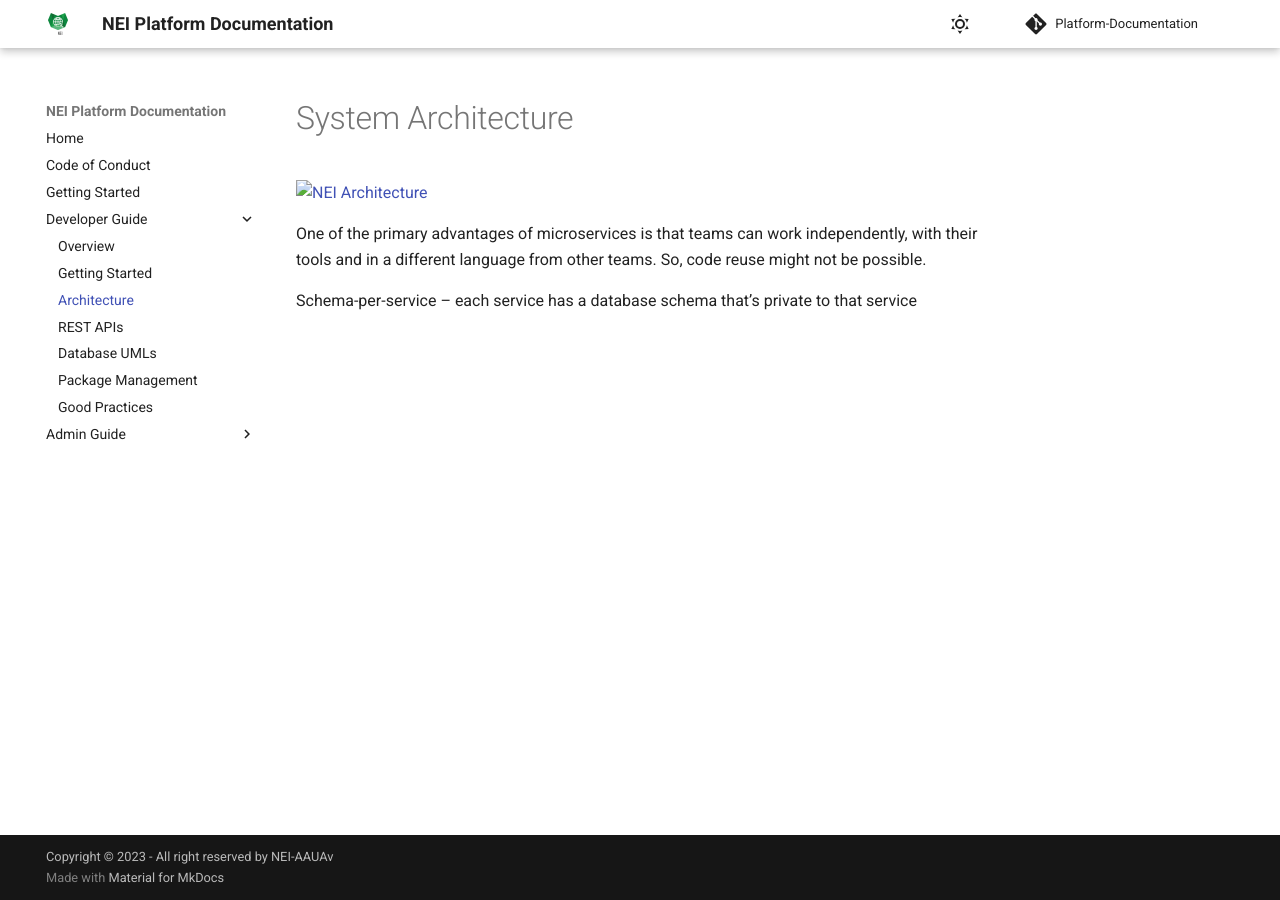
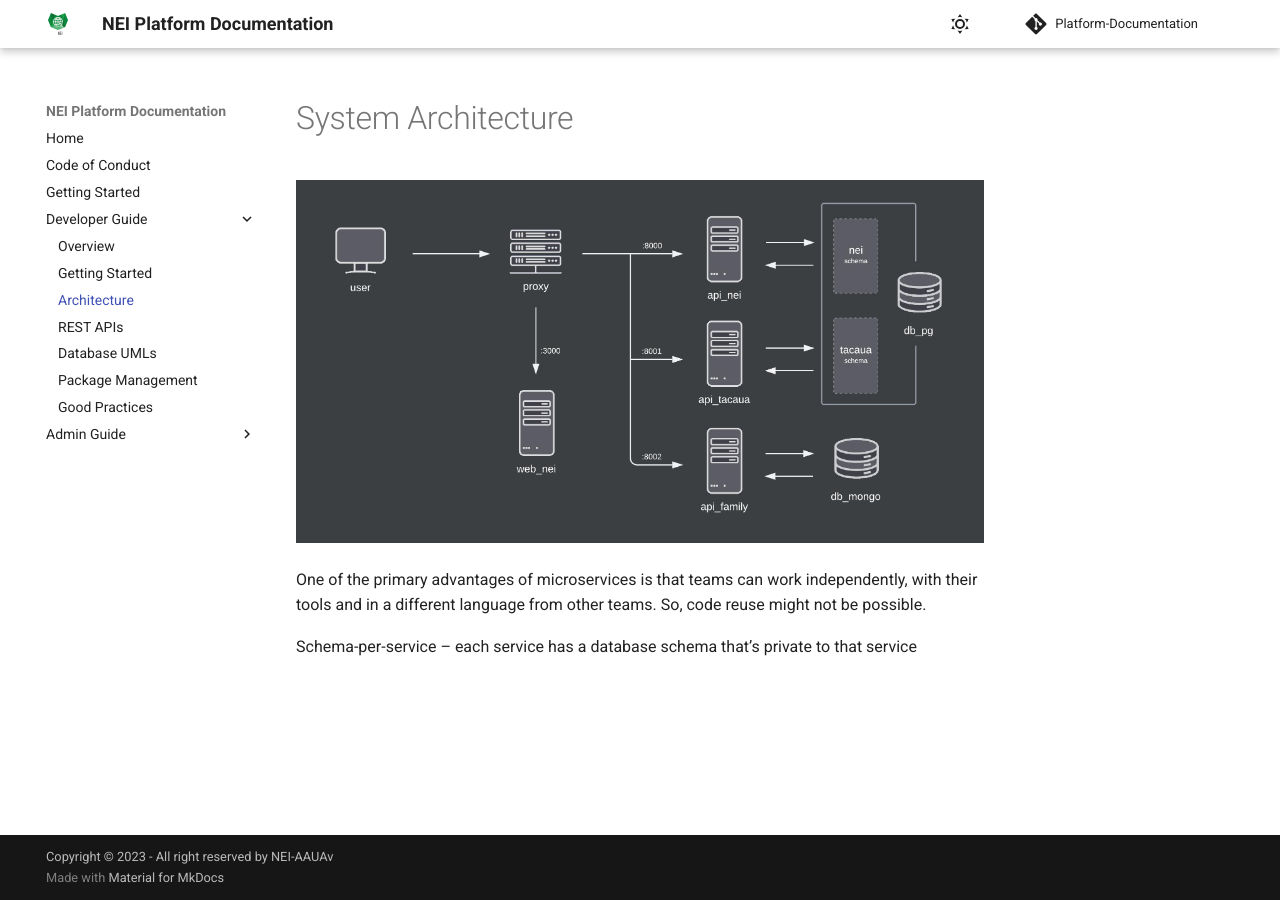
Before and after one commit to NEI-AAUAV/Platform-Documentation, an MkDocs documentation site: the page built from docs/dev-guide/architecture.md, in a window 1280 px wide. Built offline with MkDocs 1.6.1 and Material for MkDocs 9.7.7, drawn with Linux system fonts in a browser that asks for light colours; comment, search, counter and statistics services are not loaded.

Commit message:
fix image paths

```diff
--- a/docs/dev-guide/architecture.md
+++ b/docs/dev-guide/architecture.md
@@ -3,7 +3,7 @@
 
 
 <!-- TODO: complete -->
-![NEI Architecture](/docs/assets/images/architecture.jpeg)
+![NEI Architecture](../assets/images/architecture.jpeg)
 
 One of the primary advantages of microservices is that teams can work independently, with their tools and in a different language from other teams. So, code reuse might not be possible.
 
```
Also changed, not shown: docs/dev-guide/package-management.md (+1 -1 lines).
